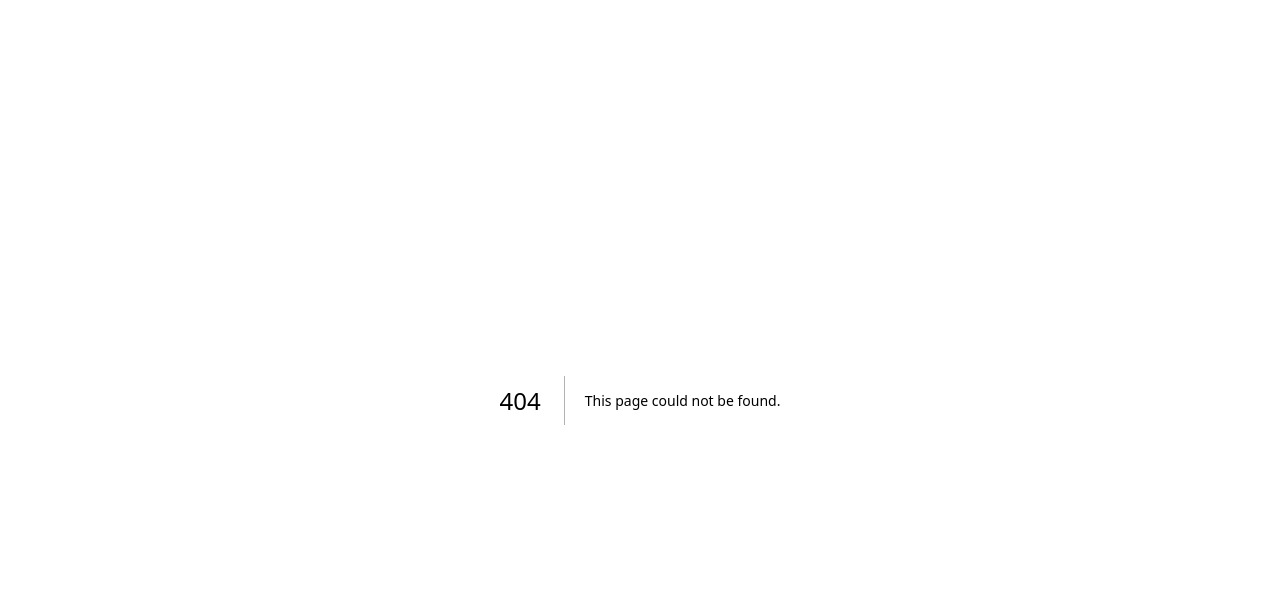
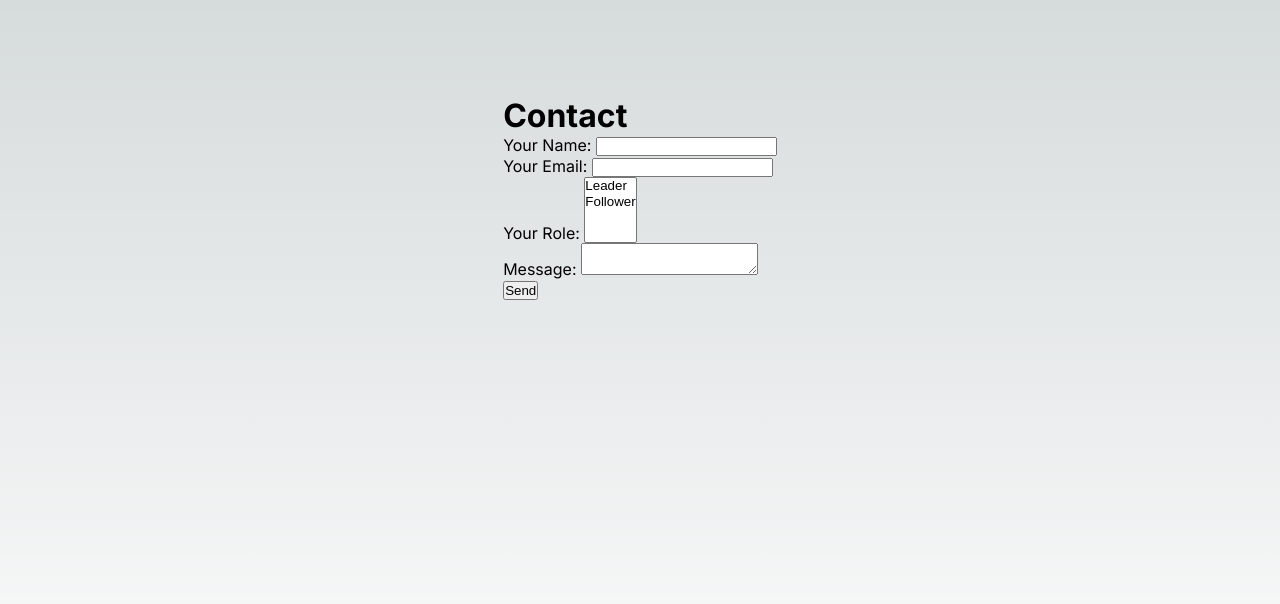
Before and after one commit to MelvinPeepers/next_starter_netlify_basic, a Next.js app: page /contact in a window 1280 px wide. Before the commit this address had no page. Shown: the top 604 px of the page. Built offline with nearby package versions, Linux system fonts and the light colour scheme.

Commit message:
added forms

```diff
--- /dev/null
+++ b/src/app/contact/page.jsx
@@ -0,0 +1,42 @@
+import React from 'react'
+import Image from 'next/image'
+import styles from '../page.module.css'
+
+const page = () => {
+  return (
+    <main className={styles.main}>
+        <div>
+            <h1>
+            Contact
+            </h1>
+
+        <div>
+
+        </div>
+        <form name="contact" method="POST" data-netlify="true">
+            <p>
+                <label>Your Name: <input type="text" name="name" /></label>
+            </p>
+            <p>
+                <label>Your Email: <input type="email" name="email" /></label>
+            </p>
+            <p>
+                <label>Your Role: <select name="role[]" multiple>
+                <option value="leader">Leader</option>
+                <option value="follower">Follower</option>
+                </select></label>
+            </p>
+            <p>
+                <label>Message: <textarea name="message"></textarea></label>
+            </p>
+            <p>
+                <button type="submit">Send</button>
+            </p>
+        </form>
+        </div>
+
+    </main>
+  )
+}
+
+export default page
```
Also changed, not shown: src/app/pictures/page.jsx (renamed from src/app/images/images.js, +12 -10 lines).
